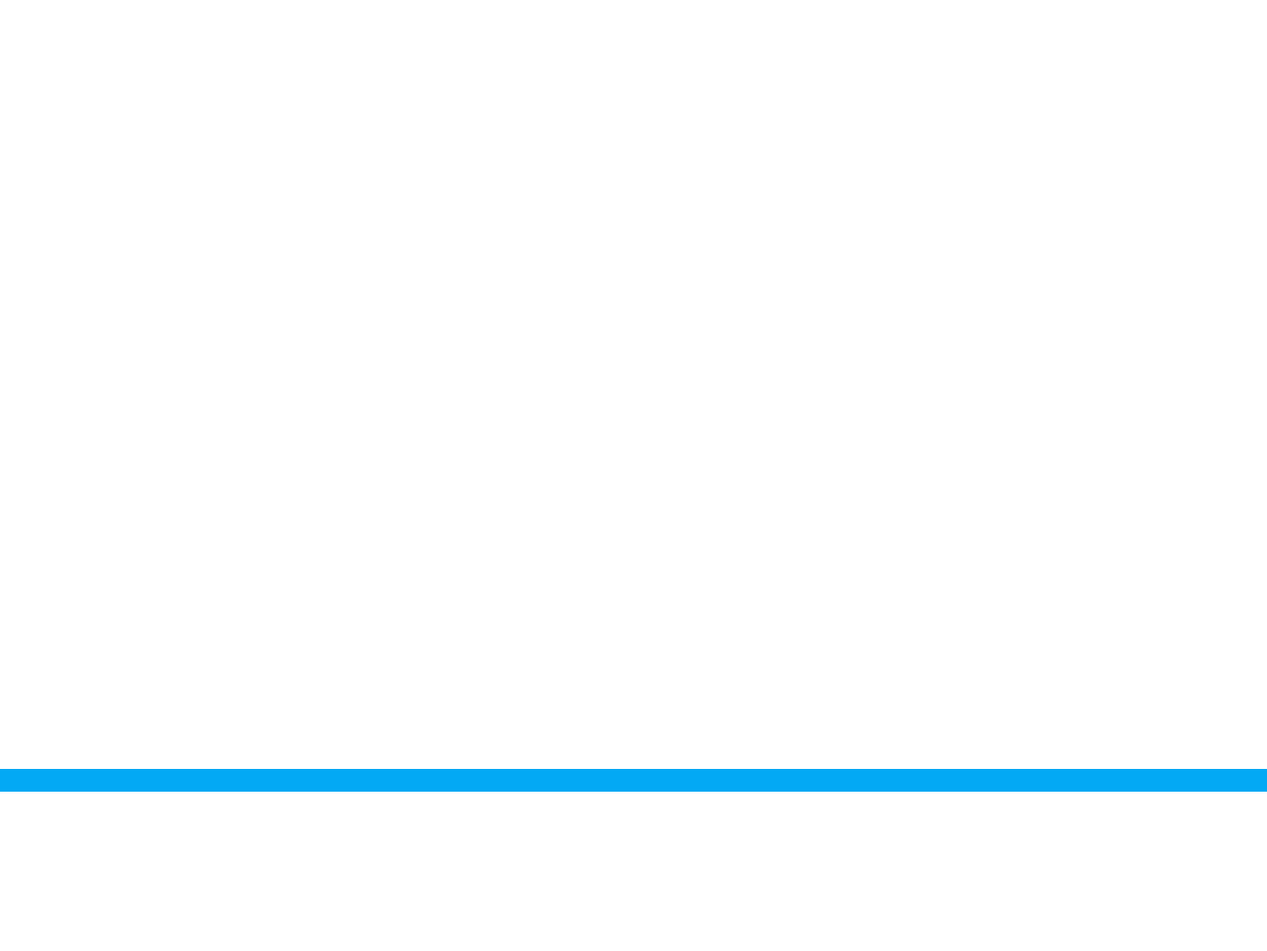
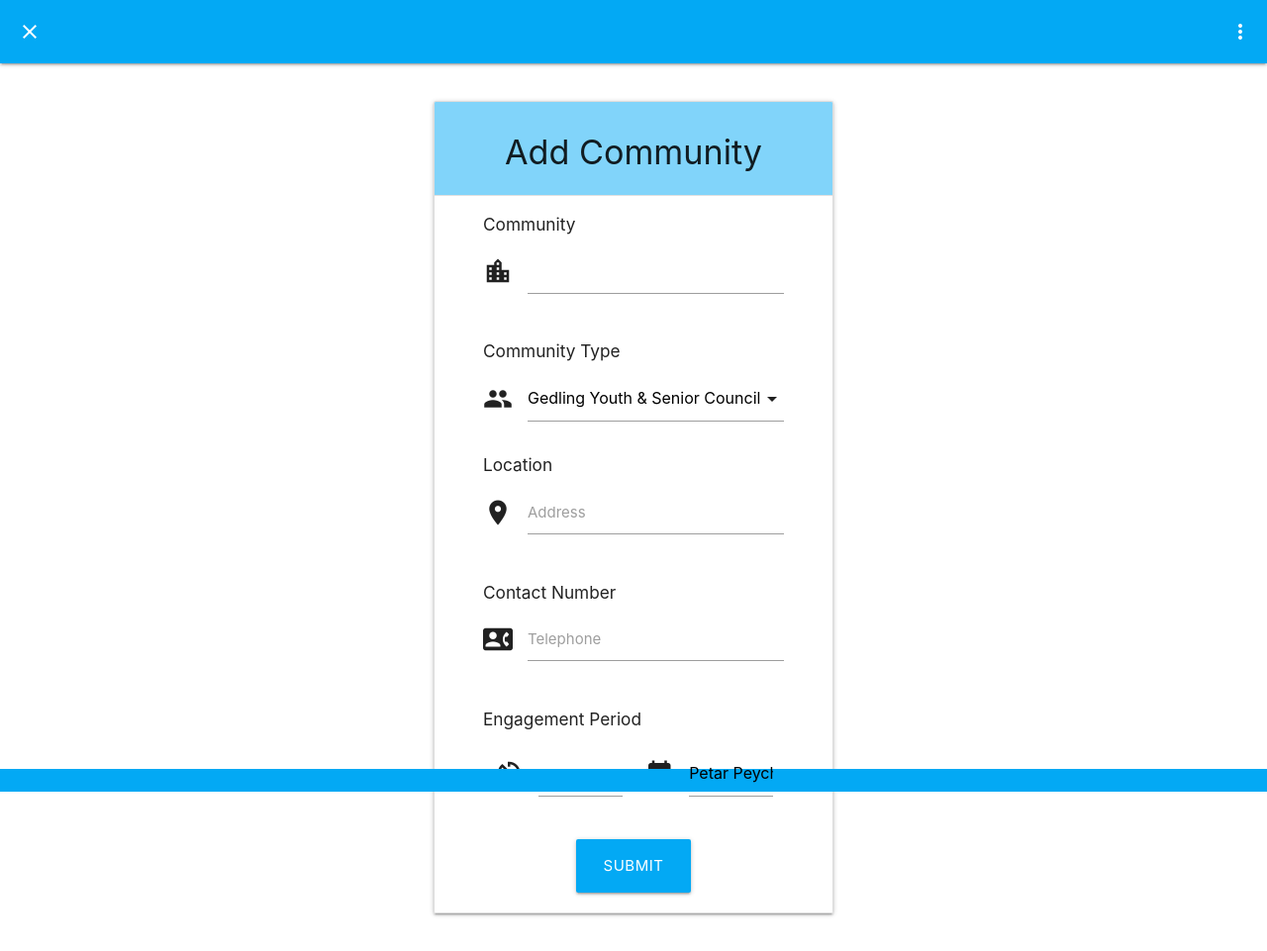
Before and after one commit to PPM-Fi/cepf, a Django app: page /newCommunities in a window 1280 px wide. Shown: the whole page at 99% size. Before the commit the page ends 800 px from the top, so only its background shows below. Run offline with Django 3.2, Linux system fonts and the light colour scheme; a user stored in the database is signed in.

Commit message:
frontend Add community form

```diff
--- a/src/cepf/forms.py
+++ b/src/cepf/forms.py
@@ -52,15 +52,14 @@ class AssignForm(forms.Form):
     notes = forms.CharField(widget=forms.Textarea(attrs={'class': 'materialize-textarea'}), label='Extra Notes')
 
 class CommunitiesForm(forms.Form):
-    name = forms.CharField(widget=forms.Textarea(attrs={'class': 'materialize-textarea'}),label='Feedback Notes')
+    name = forms.CharField(widget=forms.Textarea(attrs={'class': 'materialize-textarea'}),label='Community Name')
 
-    type = forms.CharField(widget=forms.Textarea(attrs={'class': 'materialize-textarea'}),label='Feedback Notes')
+    type = forms.ChoiceField(widget=forms.widgets.Select(), choices=communities(), label='')
 
-    location = forms.CharField(widget=forms.Textarea(attrs={'class': 'materialize-textarea'}),label='Feedback Notes')
+    location = forms.CharField(widget=forms.Textarea(attrs={'class': 'materialize-textarea'}),label='Location')
 
-    communication_channel = forms.CharField(widget=forms.Textarea(attrs={'class': 'materialize-textarea'}),label='Feedback Notes')
+    communication_channel = forms.CharField(widget=forms.Textarea(attrs={'class': 'materialize-textarea'}),label='Telephone')
 
-    engagement_period = forms.CharField(widget=forms.Textarea(attrs={'class': 'materialize-textarea'}),label='Feedback Notes')
+    engagement_period = forms.ChoiceField(widget=forms.widgets.Select(), choices=officers(), label='') #choices=officers() need to change to day, week and month
 
-    engagement_period_multipler = forms.IntegerField(widget=forms.NumberInput(attrs={'type':'range', 'step': '1', 'min': '1', 'max': '5'}),
-                                min_value=1, max_value=5, label='')
+    engagement_period_multipler = forms.IntegerField(widget=forms.NumberInput(attrs={}),min_value=1, max_value=31, label='')
--- a/src/templates/newCommunities.html
+++ b/src/templates/newCommunities.html
@@ -7,15 +7,91 @@
 
 {% block header %}
 <header>
-
+    <!-- Top Navbar -->
+    <div class="navbar-fixed">
+      <nav>
+        <div class="nav-wrapper col s12 light-blue">
+          <a href="{% url 'communities' %}" class="sidenav-trigger show-on-large"><i class="material-icons">close</i></a>
+            <ul class="right">
+              <li><a class="dropdown-trigger" href="#!" data-target="dropdown1"><i class="material-icons">more_vert</i></a></li>
+            </ul>
+        </div>
+      </nav>
+    </div>
+    <!-- Dropdown Structure -->
+    <ul id="dropdown1" class="dropdown-content">
+            <li><a href="javascript:window.location.reload(true)">Refresh</a></li>
+    </ul>
 </header>
 {% endblock %}
 
 {% block content %}
 <main>
-
+<div class="row">
+        <div class="col s12 m6 offset-m3 l4 offset-l4">
+                <ul class="collapsible collection with-header">
+                        <li class="collection-header light-blue lighten-3">
+                        <h4 class="center-align">Add Community</h4>
+                        </li>
+                        <form action="" method="post">
+                                {% csrf_token %}
+                                <div class="container">
+                                        <div class="row">
+                                                <h6>Community</h6>
+                                                <div class="input-field">
+                                                        <i class="material-icons prefix">location_city</i>
+                                                        {{ form.name }}
+                                                </div>
+                                        </div>
+                                        <div class="row">
+                                                <h6>Community Type</h6>
+                                                <div class="input-field">
+                                                        <i class="material-icons prefix">group</i>
+                                                        {{ form.type }}
+                                                </div>
+                                        </div>
+                                        <div class="row">
+                                                <h6>Location</h6>
+                                                <div class="input-field">
+                                                        <i class="material-icons prefix">location_on</i>
+                                                        <label for="icon_telephone">Address</label>
+                                                        {{ form.location }}
+                                                </div>
+                                        </div>
+                                        <div class="row">
+                                                <h6>Contact Number</h6>
+                                                <div class="input-field">
+                                                        <i class="material-icons prefix">contact_phone</i>
+                                                        <label for="icon_telephone">Telephone</label>
+                                                        {{ form.communication_channel }}
+                                                </div>
+                                        </div>
+                                        <div class="row">
+                                                <h6>Engagement Period</h6>
+                                                <div class="col s6">
+                                                        <div class="input-field">
+                                                          <i class="material-icons prefix">av_timer</i>
+                                                          {{ form.engagement_period_multipler }}
+                                                        </div>
+                                                </div>
+                                                <div class="col s6">
+                                                        <div class="input-field">
+                                                            <i class="material-icons prefix">date_range</i>
+                                                            {{ form.engagement_period }}
+                                                        </div>
+                                                </div>
+                                        </div>
+                                        <div class="row">
+                                                <div class="center-align">
+                                                        <button class="waves-effect waves-light light-blue btn-large" type="submit">Submit</button>
+                                                </div>
+                                        </div>
+                                </div>
+                        </form>
+                </ul>
+        </div>
+</div>
 </main>
-
 {% endblock %}
 
 {% block scripts %}
```
